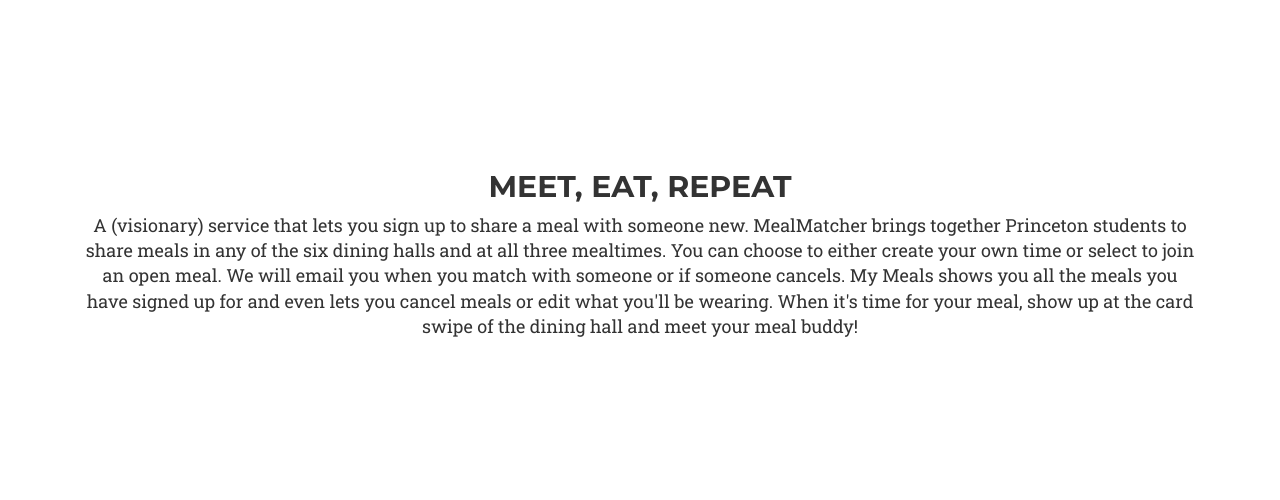
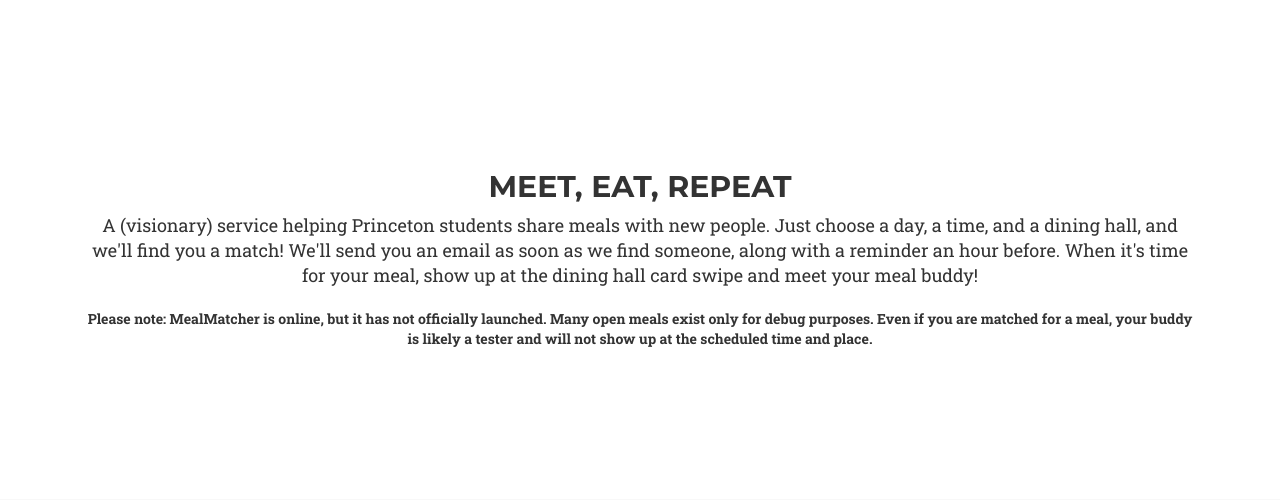
Before and after one commit to mealmatcher/mealmatcher_project, a Django app: page / in a window 1280 px wide. Shown: the part 800-1300 px from the top of the page. Run offline with Django 3.2, Linux system fonts and the light colour scheme; some libraries are stand-ins or nearby versions; some web fonts are replaced.

Commit message:
Cited some sources for the frontend. Edited about text.
Also added some text saying we're not launched and added page titles to
tab text.

```diff
--- a/static/css/style.css
+++ b/static/css/style.css
@@ -1,4 +1,5 @@
 
+/* tooltip code from http://www.menucool.com/tooltip/css-tooltip */
 /* added for the tooltip */
 a.hovering {outline:none; }
 a.hovering strong {line-height:30px;}
@@ -51,7 +52,7 @@ h6 {
   	background-size: cover;
 }
 
-/* from example: http://stackoverflow.com/questions/22254575/create-a-calendar-using-clndr-js */
+/* calendar css based heavily on example code from http://stackoverflow.com/questions/22254575/create-a-calendar-using-clndr-js and CLNDR.js */
 .noselect {
   -webkit-user-select: none;
   /* Chrome/Safari */
--- a/templates/mealmatcher_app/findmeal.html
+++ b/templates/mealmatcher_app/findmeal.html
@@ -2,11 +2,11 @@
 
 {% load staticfiles %}
 
+<!-- html header stuff generated with layoutit and copied from bootstrap examples -->
 <html lang="en">
 <head>
   <meta charset="utf-8">
-  <!-- PARTIALLY GENERATED WITH LAYOUTIT -->
-  <title>MealMatcher</title>
+  <title>MealMatcher - Find a Meal</title>
   <meta name="viewport" content="width=device-width, initial-scale=1.0">
   <meta name="description" content="">
   <meta name="author" content="">
@@ -162,8 +162,8 @@
                 </span>
               </a>
 
+              <!-- calendar template based on example code from http://stackoverflow.com/questions/22254575/create-a-calendar-using-clndr-js -->
               <script id="calendar-template" type="text/template">
-
                 <div class="controls">
                   <div class="clndr-previous-button">&lsaquo;</div>
                   <div class="month unselectable">
--- a/templates/mealmatcher_app/index_new_replaced.html
+++ b/templates/mealmatcher_app/index_new_replaced.html
@@ -4,8 +4,9 @@
 
 <html lang="en">
 
+<!-- html header stuff generated with layoutit and copied from bootstrap examples -->
+<!-- page based on templates from bootbundle.com -->
 <head>
-
     <meta charset="utf-8">
     <meta http-equiv="X-UA-Compatible" content="IE=edge">
     <meta name="viewport" content="width=device-width, initial-scale=1">
@@ -40,16 +41,8 @@
     <script type="text/javascript" src="{% static "js/underscore.js" %}"></script>
     <script type="text/javascript" src="{% static "js/moment.min.js" %}"></script>
     <script type="text/javascript" src="{% static "js/clndr.min.js" %}"></script>
-
-
     <script type="text/javascript" src="{% static "js/bootbox.min.js" %}"></script>
 
-    <!-- Bootstrap Core CSS -->
-<!--     <link href="css/bootstrap.min.css" rel="stylesheet">
- -->
-    <!-- Custom CSS -->
-<!--     <link href="css/agency.css" rel="stylesheet">
- -->
     <!-- Custom Fonts -->
     <link href="{% static "font-awesome-4.1.0/css/font-awesome.min.css" %}" rel="stylesheet" type="text/css">
     <link href="https://fonts.googleapis.com/css?family=Montserrat:400,700" rel="stylesheet" type="text/css">
@@ -135,7 +128,8 @@
             <!-- <div class="row"> -->
                 <div class="col-lg-12 text-center">
                     <h2>Meet, Eat, Repeat</h2>
-                    <p class="lead"> A (visionary) service that lets you sign up to share a meal with someone new. MealMatcher brings together Princeton students to share meals in any of the six dining halls and at all three mealtimes. You can choose to either create your own time or select to join an open meal. We will email you when you match with someone or if someone cancels. My Meals shows you all the meals you have signed up for and even lets you cancel meals or edit what you'll be wearing. When it's time for your meal, show up at the card swipe of the dining hall and meet your meal buddy!</p>
+                    <p class="lead"> A (visionary) service helping Princeton students share meals with new people. Just choose a day, a time, and a dining hall, and we'll find you a match! We'll send you an email as soon as we find someone, along with a reminder an hour before. When it's time for your meal, show up at the dining hall card swipe and meet your meal buddy!</p>
+                    <strong>Please note: MealMatcher is online, but it has not officially launched. Many open meals exist only for debug purposes. Even if you are matched for a meal, your buddy is likely a tester and will not show up at the scheduled time and place.</strong>
                 </div>
             <!-- </div> -->
             <!-- /.row -->
@@ -255,7 +249,7 @@
 
                     <p class="lead">
                     <b>Who made this site?</b> <br>
-                    Our team consists of Kevin Wang, Drew Wallace, Andreas Dias, Valerie Morin, and Andrew Charette.</p>
+                    Our team consists of Kevin Wang '17, Drew Wallace '17, Andreas Dias '17, Valerie Morin '17, and Andrew Charette '17.</p>
                 </div>
             <!-- </div> -->
             <!-- /.row -->
```
Also changed, not shown: templates/mealmatcher_app/mymeals.html (+3 -6 lines). Lines whose indentation alone changed are shown as unchanged.
